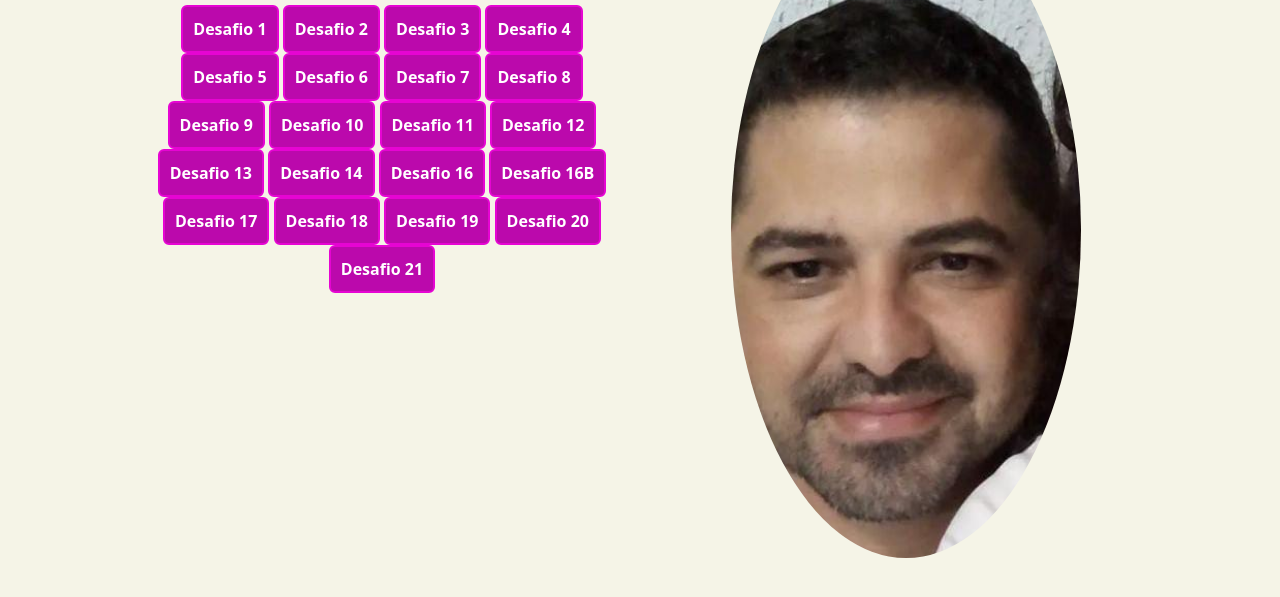
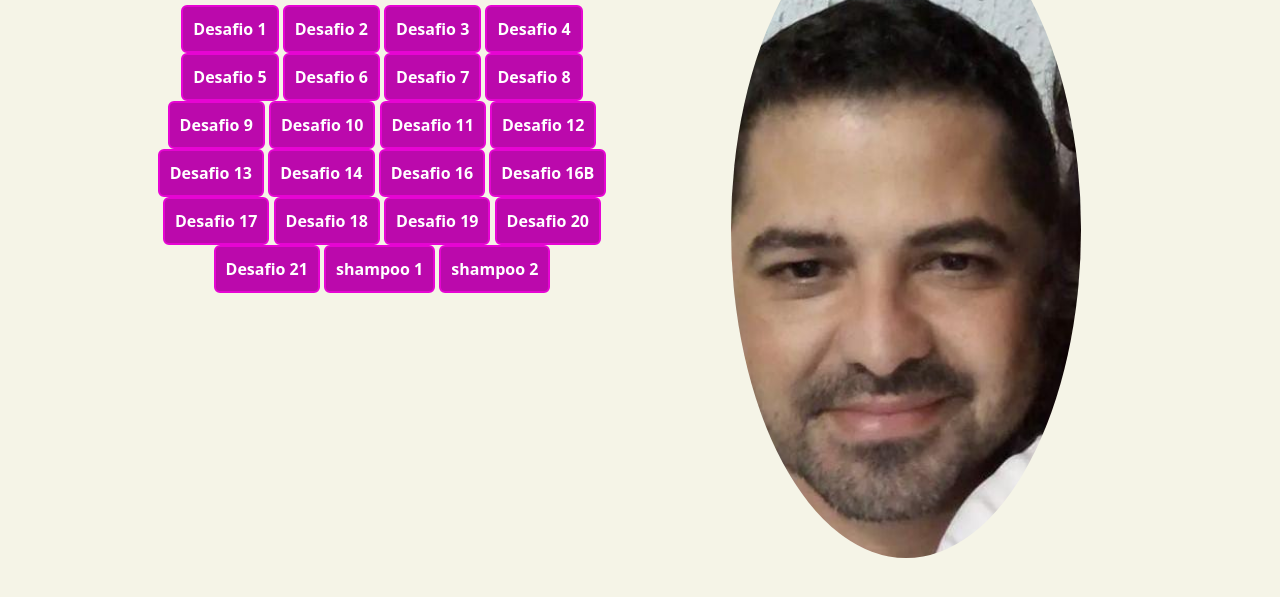
Before and after one commit to Gabikitty/desafio, a plain HTML site: page index.html in a window 1280 px wide. Shown: the part 225-822 px from the top of the page. Drawn offline with nearby package versions, Linux system fonts and the light colour scheme.

Commit message:
Update index.html

```diff
--- a/index.html
+++ b/index.html
@@ -59,6 +59,8 @@
                                 <a href="desafio 19.html" class="btn btn-info link-a-1">Desafio 19</a>
                                 <a href="https://gabikitty.github.io/galeria/desafioia6.html" class="btn btn-info link-a-1">Desafio 20</a>
                                 <a href="https://gabikitty.github.io/galeria/ia5.html" class="btn btn-info link-a-1">Desafio 21</a>
+                                <a href="shampoo.html" class="btn btn-info link-a-1">shampoo 1</a>
+                                <a href="shampoo copy.html" class="btn btn-info link-a-1">shampoo 2</a>
                         </section>
                     </div>
 
```
